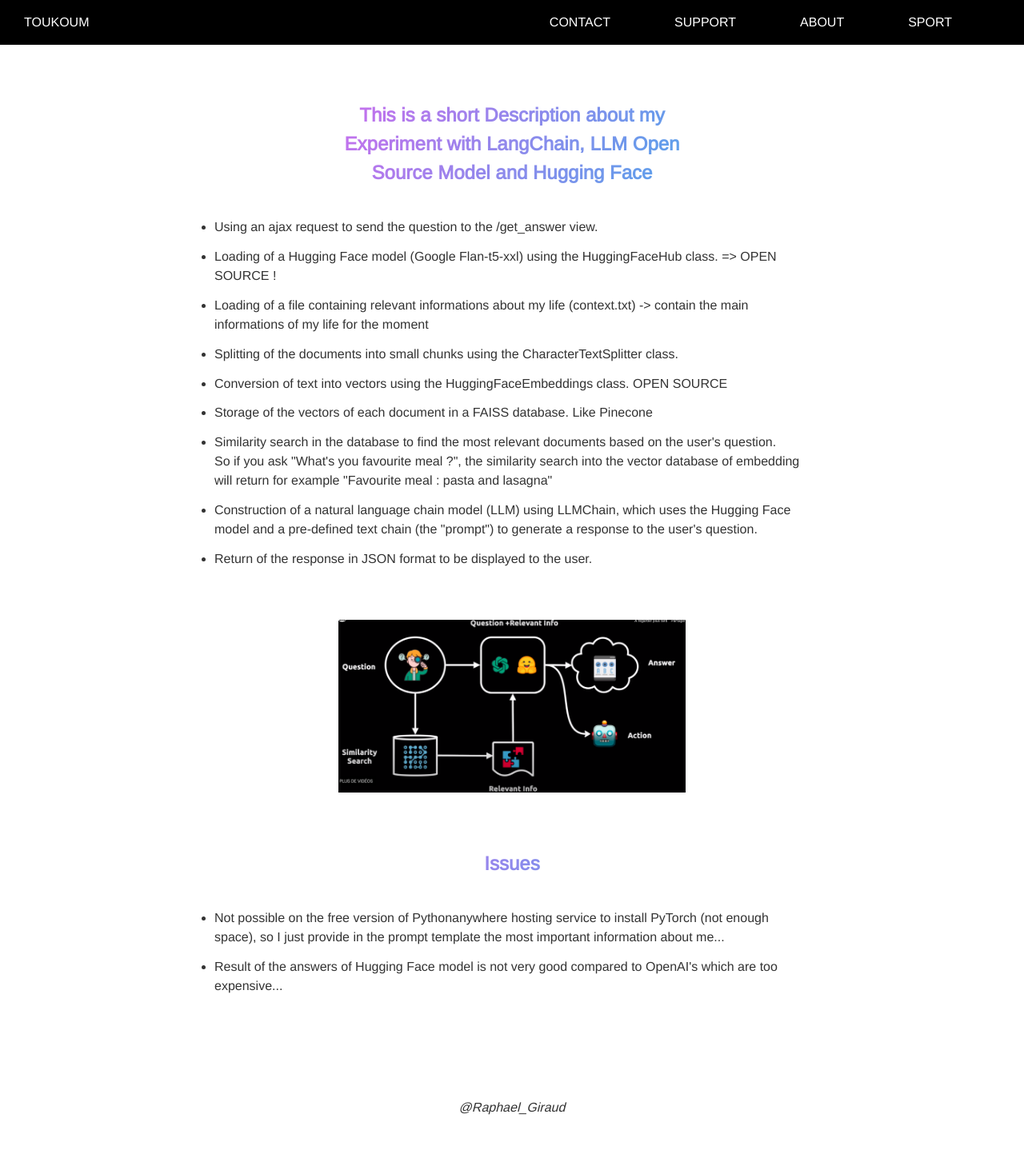
After one commit to toukoum/RaphAI-V1, a Django app: page /how in a window 1280 px wide. The commit adds this page. Shown: the whole page at 80% size. Run offline with Django 4.2, Linux system fonts and the light colour scheme.

Commit message:
update all

```diff
--- /dev/null
+++ b/src/landingPage/static/css/style-header.css
@@ -0,0 +1,72 @@
+/*header*/
+* {
+  box-sizing: border-box;
+  margin: 0;
+  padding: 0;
+  font-family: 'Arimo', sans-serif;
+}
+
+html,
+body {
+  height: 100%;
+}
+
+main {
+  height: 93%;
+
+}
+
+header {
+  font-family: 'Arimo', sans-serif;
+  background-color: black;
+  display: flex;
+  align-items: center;
+  height: 7%;
+  justify-content: space-between;
+  padding: 0 30px;
+}
+
+.logo a{
+  text-decoration: none;
+  color: white;
+  transition: .1s ease-in;
+}
+
+.logo a:hover{
+  transform: translate(0px, 10px);
+  color: #c9c9c9;
+}
+
+
+
+nav ul {
+  display: flex;
+  list-style: none;
+  margin: 0;
+  padding: 0;
+  margin-right: -20px;
+
+}
+
+nav li {
+  margin-right: 80px;
+}
+
+nav a {
+  color: white;
+  text-decoration: none;
+  text-transform: uppercase;
+  transition: all 0.3s ease;
+}
+
+nav a:hover{
+  background: linear-gradient(-60deg, #12c2e9, #c471ed, #f64f59) ;
+  -webkit-background-clip: text;
+  -webkit-text-fill-color: transparent;
+
+}
+
+
+.logo{
+  color: white;
+}
--- /dev/null
+++ b/src/landingPage/static/css/style-how.css
@@ -0,0 +1,86 @@
+@import url('https://fonts.googleapis.com/css2?family=Arimo&family=League+Spartan:wght@700&family=Sanchez&display=swap');
+@import url('https://fonts.googleapis.com/css2?family=Crimson+Text:ital@1&display=swap');
+
+* {
+  box-sizing: border-box;
+  margin: 0;
+  padding: 0;
+  font-family: 'Arimo', sans-serif;
+}
+
+
+
+body {
+  margin: 0;
+  padding: 0;
+
+}
+
+
+.content {
+  display: flex;
+  flex-direction: column;
+  justify-content: center;
+  align-items: center;
+  margin-top: 50px; /* Espace entre le header et le contenu */
+  max-width: 100%;
+  padding: 20px;
+  box-sizing: border-box;
+  font-family: sans-serif;
+  font-size: 16px;
+  line-height: 1.5;
+  color: #333;
+}
+
+.content ul{
+  margin-top: 2vw;
+  width: 60%;
+}
+
+.content ul li {
+  font-family: 'Arimo', sans-serif;
+  margin-top: 1vw;
+
+}
+
+.content h2{
+  text-align: center;
+  animation: flow 5s ease-in-out infinite;
+  background: linear-gradient(-60deg, #12c2e9, #c471ed, #f64f59) ;
+  background-size: 300%;
+  -webkit-background-clip: text;
+  -webkit-text-fill-color: transparent;
+  width: 40%;
+}
+@keyframes flow {
+  0%{
+    background-position: 0 50%;
+  }
+  50%{
+    background-position: 100% 50%;
+  }
+  100%{
+    background-position: 0 50%;
+  }
+
+}
+
+
+.image{
+  margin-top: 5vw;
+  width: 35%;
+  margin-bottom: 5vw;
+}
+.image img{
+  width: 100%;
+
+}
+
+#credit{
+  margin: 10vw 0  0 0 ;
+  font-style: italic;
+}
+
+footer{
+  height: 2vw;
+}
--- /dev/null
+++ b/src/landingPage/templates/how/how.html
@@ -0,0 +1,73 @@
+{% load static %}
+<!DOCTYPE html>
+<html lang="en">
+<head>
+    <meta charset="UTF-8">
+    <title>how</title>
+    <link rel="stylesheet" href="{% static 'css/style-header.css' %}">
+    <link rel="stylesheet" href="{% static 'css/style-how.css' %}">
+</head>
+<body>
+
+    <header>
+        <div class="logo">
+            <a href="{% url 'homePage' %}">TOUKOUM</a><p>
+        </div>
+        <div>
+            <nav>
+                <ul>
+                    <li><a href="#">Contact</a></li>
+                    <li><a href="#">Support</a></li>
+                    <li><a href="#">About</a></li>
+                    <li><a href="#">Sport</a></li>
+                </ul>
+            </nav>
+        </div>
+    </header>
+
+     <div class="content">
+
+<!--             Utilisation d'une requête ajax pour envoyer la question a une vue /get_answer.-->
+<!--Chargement d'un modèle Hugging Face (Google Flan-t5-xxl) à l'aide de la classe HuggingFaceHub. => -->
+<!--Chargement d'un fichier contenant des documents pertinents (context.txt) à l'aide de la classe TextLoader.-->
+<!--Division des documents en morceaux plus petits à l'aide de la classe CharacterTextSplitter.-->
+<!--Conversion du texte en vecteurs à l'aide de la classe HuggingFaceEmbeddings.-->
+<!--Stockage des vecteurs de chaque document dans une base de données FAISS.-->
+<!--Recherche de similarité dans la base de données pour trouver les documents les plus pertinents en fonction de la question de l'utilisateur.-->
+<!--Construction d'un modèle de chaîne de langage naturel (LLM) à l'aide de LLMChain, qui utilise le modèle Hugging Face et une chaîne de texte prédéfinie (le "prompt") pour générer une réponse à la question de l'utilisateur.-->
+<!--Renvoi de la réponse en format JSON pour être affichée à l'utilisateur.-->
+         <h2>This is a short Description about my Experiment with LangChain, LLM Open Source Model and Hugging Face</h2>
+         <ul>
+             <li>Using an ajax request to send the question to the /get_answer view.</li>
+             <li>Loading of a Hugging Face model (Google Flan-t5-xxl) using the HuggingFaceHub class. => OPEN SOURCE !</li>
+             <li>Loading of a file containing relevant informations about my life (context.txt) -> contain the main informations of my life for the moment</li>
+             <li>Splitting of the documents into small chunks using the CharacterTextSplitter class.</li>
+             <li>Conversion of text into vectors using the HuggingFaceEmbeddings class. OPEN SOURCE</li>
+             <li>Storage of the vectors of each document in a FAISS database. Like Pinecone</li>
+             <li>Similarity search in the database to find the most relevant documents based on the user's question. <br>
+                 So if you ask "What's you favourite meal ?", the similarity search into the vector database of embedding will
+                 return for example "Favourite meal : pasta and lasagna"</li>
+             <li>Construction of a natural language chain model (LLM) using LLMChain, which uses the Hugging Face model
+                 and a pre-defined text chain (the "prompt") to generate a response to the user's question.
+             </li>
+             <li>Return of the response in JSON format to be displayed to the user.</li>
+         </ul>
+
+         <div class="image"><img src="{% static 'images/langchainwork.png' %}" alt="shema of langchain"></div>
+
+
+         <h2>Issues</h2>
+
+         <ul>
+             <li>Not possible on the free version of Pythonanywhere hosting service to install PyTorch (not enough space), so I just provide in the prompt template the most important information about me...</li>
+             <li>Result of the answers of Hugging Face model is not very good compared to OpenAI's which are too expensive...</li>
+         </ul>
+
+         <p id="credit"> @Raphael_Giraud</p>
+     </div>
+
+    <footer>
+
+    </footer>
+</body>
+</html>
--- a/src/landingPage/urls.py
+++ b/src/landingPage/urls.py
@@ -1,8 +1,9 @@
 from django.urls import path
-from .views import index, question, get_answer
+from .views import index, question, get_answer, how
 
 urlpatterns = [
-    path('', index, name="homePage-index"),
+    path('', index, name="homePage"),
     path('question/', question, name="appQuestion"),
-    path('get_answer/', get_answer, name="get_answer")
+    path('get_answer/', get_answer, name="get_answer"),
+    path('how', how, name="how")
 ]
--- a/src/landingPage/views.py
+++ b/src/landingPage/views.py
@@ -24,16 +24,19 @@ def question(request):
     date = datetime.today()
     return render(request, "appQuestion/index.html", context={"date": date})
 
+
+def how(request):
+    return render(request, "how/how.html")
+
 def get_answer(request):
     if request.method == 'POST':
 
-        llm = HuggingFaceHub(repo_id="google/flan-t5-xxl", model_kwargs={"temperature": 0.8, "max_length": 512})
+        llm = HuggingFaceHub(repo_id="google/flan-t5-xxl", model_kwargs={"temperature": 0.8})
 
-        loader = TextLoader('../context.txt')
+        loader = TextLoader('context.txt')
         documents = loader.load()
-
         # Text Splitter
-        text_splitter = CharacterTextSplitter(chunk_size=10, chunk_overlap=0)
+        text_splitter = CharacterTextSplitter(chunk_size=10, chunk_overlap=5)
         docs = text_splitter.split_documents(documents)
 
         print(len(docs))
@@ -41,22 +44,62 @@ def get_answer(request):
         embeddings = HuggingFaceEmbeddings()
 
         # Vector Strore
-        db = FAISS.from_documents(docs, embeddings)
+        db = FAISS.from_documents(docs, HuggingFaceEmbeddings())
+
 
         query = request.POST.get('question', '')  # Récupérer la question de l'utilisateur
         docs = db.similarity_search(query)
         similarity = docs[0].page_content
         question = '{question}'
 
+        # similarity = """ Je m'appelle Raphael Giraud.
+        #
+        #             J'ai 19 ans.
+        #
+        #             Je suis né à Montpellier.
+        #
+        #             Je fais des études d'informatique à Grenoble.
+        #
+        #             Je suis sportif de haut niveau et étudiant en même temps.
+        #
+        #             J'adore les lasagnes.
+        #
+        #             Je suis sportif de haut-niveau en VTT.
+        #
+        #             Mes meilleurs classements en VTT sont :
+        #
+        #             14ème en Coupe du monde Junior
+        #             Top 10 en Coupe de France VTT.
+        #
+        #             My name is Raphael Giraud.
+        #
+        #             I'm 19 years old.
+        #
+        #             I was born in Montpellier.
+        #
+        #             I study computer science in Grenoble.
+        #
+        #             I am a high-level athlete and a student at the same time.
+        #
+        #             I love lasagna.
+        #
+        #             I am a high-level athlete in mountain biking.
+        #
+        #             My best rankings in mountain biking are:
+        #
+        #             14th in Junior World Cup
+        #             Top 10 in French Cup MTB. """
+        # question = '{question}'
+
 
         # Prompt template
         template1 = """Act as if you are a human named Raphael Giraud.
-                    Answer in the language of the question
+                    Answer in French
                     You will have some questions and you must answer as if you were Raphael like .
                     Answer as if you were having a conversation with friends, using sentences
                     Here is some information about Raphael Giraud that you need to write in your response : {context}
                     Make sentence about this information
-                    Write a long answer
+                    Write a big answer
                     Here is the question : {question}"""
 
         template = template1.format(context=similarity, question=question)
@@ -71,8 +114,6 @@ def get_answer(request):
         chain = LLMChain(llm=llm, prompt=prompt, verbose=True)
 
 
-
-
         # Traiter l'input avec votre modèle Hugging Face pour obtenir la réponse
         answer = chain.run(query)
 
--- a/src/portfolio/settings.py
+++ b/src/portfolio/settings.py
@@ -25,7 +25,7 @@ SECRET_KEY = 'django-insecure-0o6mv-n#2h$%@=w^5vf+!v18h(##r9xr_q^(jmj4=%e!l*zsyy
 # SECURITY WARNING: don't run with debug turned on in production!
 DEBUG = True
 
-ALLOWED_HOSTS = ['.vercel.app']
+ALLOWED_HOSTS = ['*']
 
 
 # Application definition
--- a/src/portfolio/urls.py
+++ b/src/portfolio/urls.py
@@ -20,7 +20,7 @@ from django.urls import path, include
 from .views import index
 
 urlpatterns = [
-    path('', index, name="index"),
-    path('landingPage/', include("landingPage.urls")),
+    # path('', index, name="index"),
+    path('', include("landingPage.urls")),
     path('admin/', admin.site.urls),
 ]
```
Also changed, not shown: src/context.txt (+25 -0 lines), src/landingPage/static/css/style-appQuestion.css (+40 -33 lines), src/landingPage/static/css/style-landingPage.css (+24 -34 lines), src/landingPage/static/js/app.js (+19 -2 lines), src/landingPage/templates/appQuestion/index.html (+5 -2 lines), src/landingPage/templates/landingPage/index.html (+5 -3 lines), src/landingPage/static/images/langchainwork.png (added), src/vercel.json (deleted).
